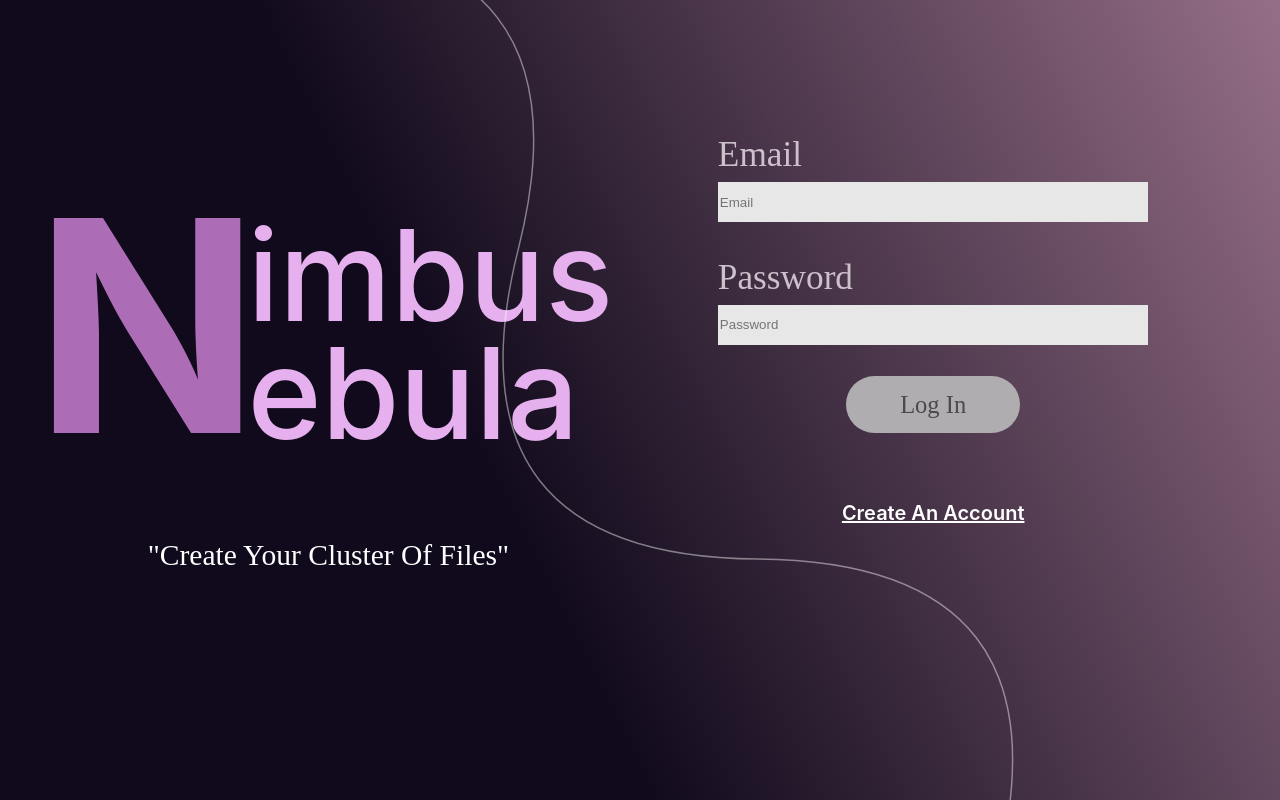
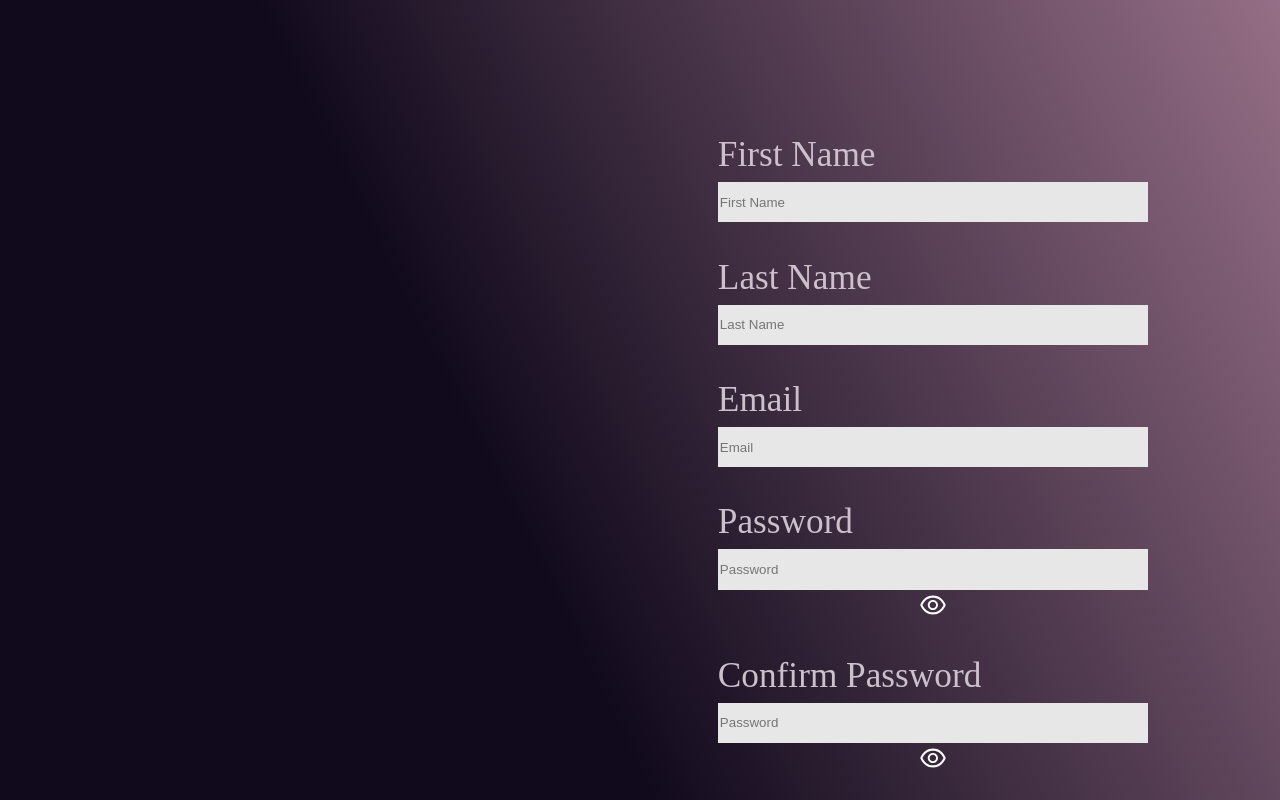
Before and after one commit to nimbus-nebula/nn-frontend, a React (Create React App) app: page /signup in a window 1280 px wide. Built offline with nearby package versions, Linux system fonts and the light colour scheme.

Commit message:
[TO FIX]feat: creating separating folder for components and implementing skeleton for signup page

```diff
--- a/package.json
+++ b/package.json
@@ -39,5 +39,9 @@
       "last 1 firefox version",
       "last 1 safari version"
     ]
+  },
+  "devDependencies": {
+    "@ant-design/icons": "^5.0.1",
+    "react-router-dom": "^6.9.0"
   }
 }
--- a/src/App.css
+++ b/src/App.css
@@ -138,6 +138,7 @@
 }
 
 .submit-button {
+  margin-top: 50px;
   width: 174px;
   height: 57px;
   background: #afadaf;
@@ -155,10 +156,10 @@
 
 .anchor {
   /* font-family: 'Poppins'; */
+  margin-top: 50px;
   font-style: normal;
   font-weight: 600;
   font-size: 20px;
-  line-height: 800%;
   text-align: center;
   text-decoration-line: underline;
   text-transform: capitalize;
--- a/src/App.tsx
+++ b/src/App.tsx
@@ -1,10 +1,27 @@
 import React from "react";
-import "./App.css";
+import ReactDOM from "react-dom/client";
+import "./index.css";
+import reportWebVitals from "./reportWebVitals";
+import { BrowserRouter, Route, Routes } from "react-router-dom";
 import Home from "./pages/home/home";
+import SignUp from "./pages/signup/signup";
+import NotFoundPage from "./pages/NotFoundPage";
 
-const logo: string = `${process.env.PUBLIC_URL}/nn-logo.svg`;
 function App() {
-  return <Home />;
+  return (
+    <BrowserRouter>
+      <Routes>
+        <Route path="/" element={<Home />} />
+        <Route path="/signup" element={<SignUp />} />
+        <Route path="*" element={<NotFoundPage />} />
+      </Routes>
+    </BrowserRouter>
+  );
 }
 
 export default App;
+
+// If you want to start measuring performance in your app, pass a function
+// to log results (for example: reportWebVitals(console.log))
+// or send to an analytics endpoint. Learn more: https://bit.ly/CRA-vitals
+reportWebVitals();
--- /dev/null
+++ b/src/components/global-components.tsx
@@ -0,0 +1,82 @@
+import React from "react";
+import { useState } from "react";
+import { EyeInvisibleOutlined, EyeOutlined } from "@ant-design/icons";
+import "../App.css";
+
+type DataFieldsProps = {
+  Field: string;
+  IsPassword?: boolean;
+};
+
+type LinkProps = {
+  Href: string;
+  Text: string;
+};
+
+type PasswordProps = {
+  Header: string;
+};
+
+export function Logo() {
+  return (
+    <div className="logo-n">
+      N<div className="logo-remaining">imbus ebula</div>
+    </div>
+  );
+}
+
+export function Slogan() {
+  return <div className="app-slogan">"Create Your Cluster of Files"</div>;
+}
+
+export function DataField(props: DataFieldsProps) {
+  const IsPassword: boolean = props.IsPassword ? props.IsPassword : false;
+  const DataField: string = props.Field ? props.Field : "";
+  let Type: string = !IsPassword ? "text" : "password";
+  return (
+    <div className="input-label-text-field">
+      <h3 className="input-label"> {DataField} </h3>
+      <input
+        className="input-field"
+        type={Type}
+        id={DataField.toLowerCase()}
+        name={DataField.toLowerCase()}
+        placeholder={DataField}
+      />
+    </div>
+  );
+}
+
+export function PasswordField(props: PasswordProps) {
+  //TODO: adjust the eye icon location
+  const [Password, SetPassword] = useState("");
+  const [Visible, SetVisible] = useState(true);
+  return (
+    <div className="input-label-text-field">
+      <h3 className="input-label"> {props.Header} </h3>
+      <input
+        className="input-field"
+        type={Visible ? "text" : "password"}
+        id="password"
+        name="password"
+        placeholder="Password"
+        onChange={(e) => SetPassword(e.target.value)}
+      />
+      <div onClick={() => SetVisible(!Visible)}>
+        {Visible ? (
+          <EyeOutlined></EyeOutlined>
+        ) : (
+          <EyeInvisibleOutlined></EyeInvisibleOutlined>
+        )}
+      </div>
+    </div>
+  );
+}
+
+export function Link(props: LinkProps) {
+  return (
+    <a className="anchor" href={props.Href}>
+      {props.Text}
+    </a>
+  );
+}
--- /dev/null
+++ b/src/pages/NotFoundPage/index.tsx
@@ -0,0 +1,11 @@
+import * as React from "react";
+
+export function NotFoundPage() {
+  return (
+    <>
+      <p>Page Not Found / Not Implemented Yet</p>
+    </>
+  );
+}
+
+export default NotFoundPage;
--- a/src/pages/home/home.tsx
+++ b/src/pages/home/home.tsx
@@ -1,53 +1,44 @@
 import React from "react";
 import "../../App.css";
+import {
+  Logo,
+  Slogan,
+  DataField,
+  Link,
+  PasswordField,
+} from "../../components/global-components";
 
 const divider: string = `${process.env.PUBLIC_URL}/section-div.svg`;
 
+function SubmitButton() {
+  return (
+    <input
+      className="submit-button"
+      type={"submit"}
+      value={"Log In"}
+      onSubmit={OnLogin}
+    />
+  );
+}
+
 function OnLogin() {}
+
 function Home() {
   return (
-    <div className="app">
+    <div className="home">
       <header className="app-header">
         <div className="logo-section">
-          <div className="logo-n">
-            N<div className="logo-remaining">imbus ebula</div>
-          </div>
-          <div className="app-slogan">"Create Your Cluster of Files"</div>
+          <Logo></Logo>
+          <Slogan></Slogan>
         </div>
         <div className="section-divider">
           <img src={divider} className="section-divider" alt="logo" />
         </div>
         <form className="login-form">
-          <div className="input-label-text-field">
-            <h3 className="input-label"> Email </h3>
-            <input
-              className="input-field"
-              type="text"
-              id="fname"
-              name="fname"
-              placeholder={"Email"}
-            />
-          </div>
-          <div className="input-label-text-field">
-            <h3 className="input-label"> Password </h3>
-            <input
-              className="input-field"
-              type="password"
-              id="fname"
-              name="fname"
-              placeholder={"Password"}
-            />{" "}
-            <br />
-          </div>
-          <input
-            className="submit-button"
-            type={"submit"}
-            value={"Log In"}
-            onSubmit={OnLogin}
-          />
-          <a className="anchor" href="/signup">
-            Create An Account
-          </a>
+          <DataField Field="Email"></DataField>
+          <PasswordField Header="Password"></PasswordField>
+          <SubmitButton></SubmitButton>
+          <Link Href="/signup" Text="Create An Account"></Link>
         </form>
       </header>
       <body></body>
--- /dev/null
+++ b/src/pages/signup/signup.tsx
@@ -0,0 +1,28 @@
+import React from "react";
+import {
+  DataField,
+  Link,
+  PasswordField,
+} from "../../components/global-components";
+
+function SignUp() {
+  // TODO: readjust the fields positions
+  return (
+    <div className="signup">
+      <header className="app-header">
+        <form className="login-form">
+          <DataField Field="First Name"></DataField>
+          <DataField Field="Last Name"></DataField>
+          <DataField Field="Email"></DataField>
+          <PasswordField Header="Password"></PasswordField>
+          <PasswordField Header="Confirm Password"></PasswordField>
+          {/*<SubmitButton></SubmitButton>*/}
+          <Link Href="/signup" Text="Create An Account"></Link>
+        </form>
+      </header>
+      <body></body>
+    </div>
+  );
+}
+
+export default SignUp;
```
Also changed, not shown: 1 other file (tests, documents, lock files or other folders).
